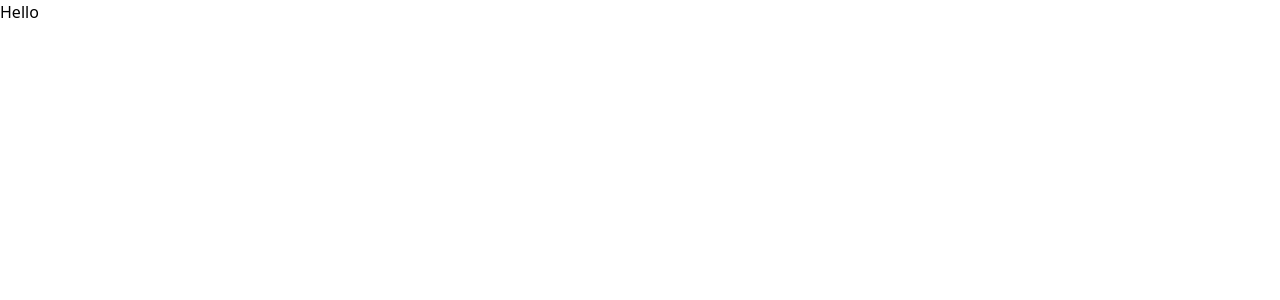
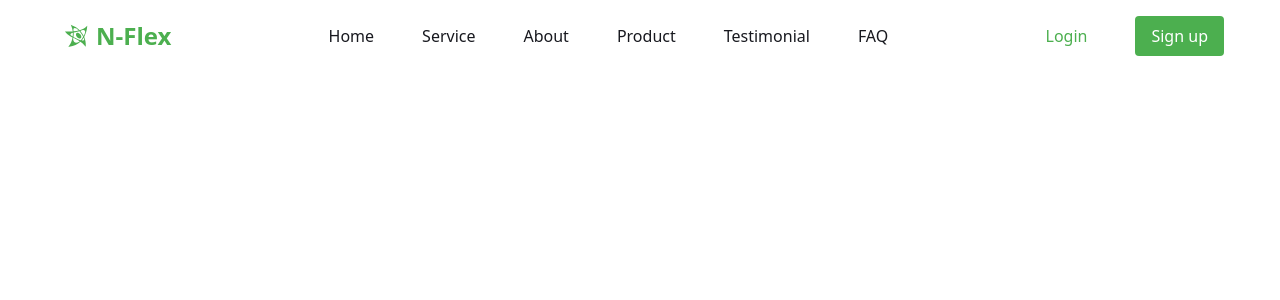
Before and after one commit to stefankrstic/n-flex-website, a Next.js app: page / in a window 1280 px wide. Shown: the top 300 px of the page. Built offline with nearby package versions, Linux system fonts and the light colour scheme.

Commit message:
Create navbar

```diff
--- a/package.json
+++ b/package.json
@@ -13,7 +13,9 @@
         "next": "14.2.3",
         "prettier": "^3.2.5",
         "react": "^18",
-        "react-dom": "^18"
+        "react-dom": "^18",
+        "react-icons": "^5.2.1",
+        "react-scroll": "^1.9.0"
     },
     "devDependencies": {
         "eslint": "^8",
--- /dev/null
+++ b/src/components/Navbar.js
@@ -0,0 +1,102 @@
+import { useEffect, useState } from "react";
+import { GiFlexibleStar } from "react-icons/gi";
+import { Link } from "react-scroll";
+import { FaXmark } from "react-icons/fa6";
+import { FaBars } from "react-icons/fa";
+
+export default function Navbar() {
+    const [isMenuOpen, setIsMenuOpen] = useState(false);
+    const [isSticky, setIsSticky] = useState(false);
+
+    const toggleMenu = () => {
+        setIsMenuOpen(!isMenuOpen);
+    };
+
+    useEffect(() => {
+        const handleScroll = () => {
+            if (window.scrollY > 100) {
+                setIsSticky(true);
+            } else {
+                setIsSticky(false);
+            }
+        };
+        window.addEventListener("scroll", handleScroll);
+
+        return () => {
+            window.addEventListener("scroll", handleScroll);
+        };
+    });
+
+    const navItems = [
+        { link: "Home", path: "home" },
+        { link: "Service", path: "service" },
+        { link: "About", path: "about" },
+        { link: "Product", path: "product" },
+        { link: "Testimonial", path: "testimonial" },
+        { link: "FAQ", path: "faq" },
+    ];
+
+    return (
+        <header className="w-full bg-white md:bg-transparent fixed top-0 left-0 right-0">
+            <nav
+                className={`py-4 lg:px-14 px-4 ${isSticky ? "sticky top-0 left-0 right-0 border-b bg-white duration-300" : ""}`}
+            >
+                <div className="flex justify-between items-center text-base gap-8">
+                    <a href="" className="text-2xl font-semibold flex items-center space-x-3 text-brandPrimary">
+                        <GiFlexibleStar className="w-10 inline-block itmes-center" /> N-Flex
+                    </a>
+
+                    <ul className="md:flex space-x-12 hidden">
+                        {navItems.map(({ link, path }) => (
+                            <Link
+                                to={path}
+                                spy={true}
+                                smooth={true}
+                                key={path}
+                                offset={-100}
+                                className="block text-base text-gray900 hover:text-brandPrimary  cursor-pointer"
+                            >
+                                {link}
+                            </Link>
+                        ))}
+                    </ul>
+
+                    <div className="space-x-12 hidden lg:flex items-center">
+                        <a href="" className="hidden lg:flex  items-center text-brandPrimary hover:text-gray900">
+                            Login
+                        </a>
+                        <button className="bg-brandPrimary text-[color:white] py-2 px-4 transition-all duration-300 rounded hover:bg-neutralDarkGray">
+                            Sign up
+                        </button>
+                    </div>
+
+                    <div className="md:hidden">
+                        <button
+                            onClick={toggleMenu}
+                            className="text-neutralDarkGray focus:outline-none focus:text-gray-500"
+                        >
+                            {isMenuOpen ? <FaXmark className="h-6 w-6" /> : <FaBars className="h-6 w-6" />}
+                        </button>
+                    </div>
+                </div>
+
+                <div
+                    className={`space-y-4 px-4 mt-16 py-7 bg-brandPrimary ${isMenuOpen ? "block fixed top-0 right-0 left-0" : "hidden"}`}
+                >
+                    {navItems.map(({ link, path }) => (
+                        <Link
+                            to={path}
+                            spy={true}
+                            smooth={true}
+                            key={path}
+                            offset={-100}
+                            className="block text-base text-[color:white] text-gray900 hover:text-neutralDarkGray cursor-pointer"
+                        >
+                            {link}
+                        </Link>
+                    ))}
+                </div>
+            </nav>
+        </header>
+    );
+}
--- a/src/pages/index.js
+++ b/src/pages/index.js
@@ -1,7 +1,9 @@
+import Navbar from "@/components/Navbar";
+
 export default function Home() {
     return (
         <main>
-            <h1>Hello</h1>
+            <Navbar />
         </main>
     );
 }
--- a/tailwind.config.js
+++ b/tailwind.config.js
@@ -12,6 +12,13 @@ module.exports = {
                 "gradient-conic": "conic-gradient(from 180deg at 50% 50%, var(--tw-gradient-stops))",
             },
         },
+        colors: {
+            neutralSilver: "#F5F7FA",
+            neutralGray: "#717171",
+            neutralDarkGray: "#4D4D4D",
+            brandPrimary: "#4CAF4F",
+            gray900: "#18191F",
+        },
     },
     plugins: [],
 };
```
Also changed, not shown: 1 other file (tests, documents, lock files or other folders).
